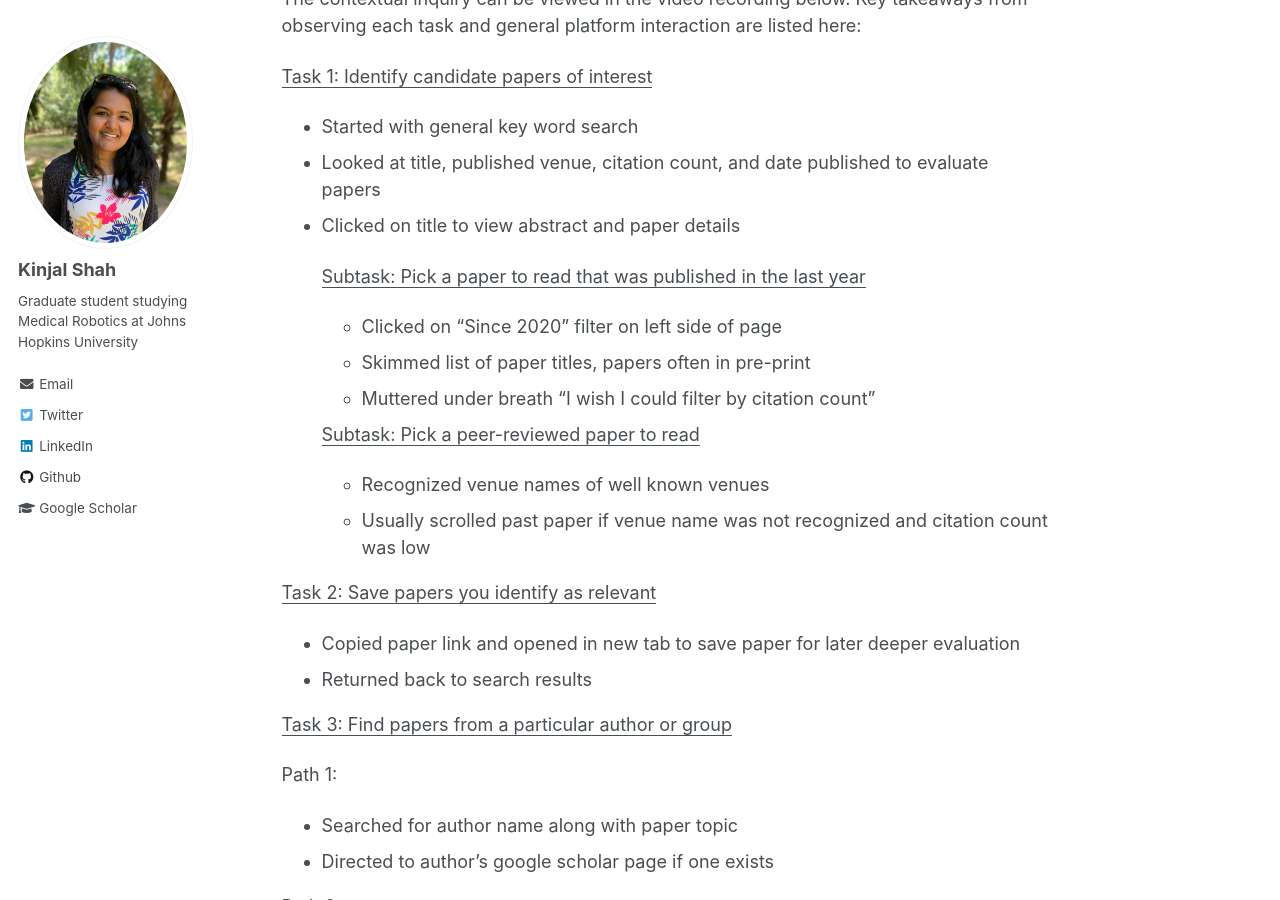
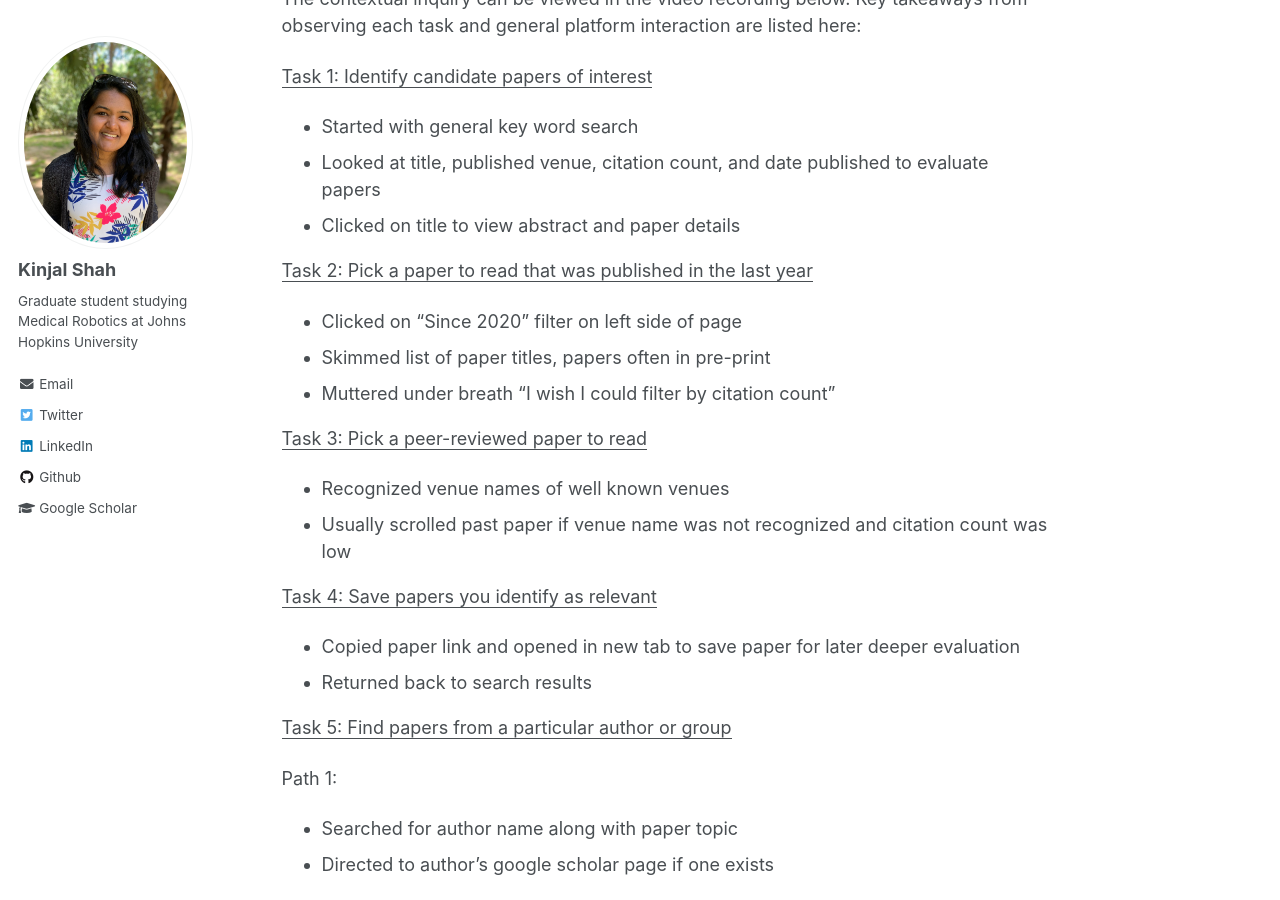
Before and after one commit to kinjmshah/kinjmshah.github.io, a Jekyll site: the page built from _portfolio/HCI_CI_LoFiPrototype.md, in a window 1280 px wide and 900 px high, scrolled down 1409 px. Built offline with Jekyll 4.4.1, drawn with Linux system fonts in a browser that asks for light colours.

Commit message:
Update HCI_CI_LoFiPrototype.md

```diff
--- a/_portfolio/HCI_CI_LoFiPrototype.md
+++ b/_portfolio/HCI_CI_LoFiPrototype.md
@@ -38,20 +38,20 @@ The contextual inquiry can be viewed in the video recording below. Key takeaways
 - Looked at title, published venue, citation count, and date published to evaluate papers
 - Clicked on title to view abstract and paper details
 
-    <ins>Subtask: Pick a paper to read that was published in the last year</ins>
-    - Clicked on "Since 2020" filter on left side of page
-    - Skimmed list of paper titles, papers often in pre-print
-    - Muttered under breath "I wish I could filter by citation count"
+<ins>Task 2: Pick a paper to read that was published in the last year</ins>
+- Clicked on "Since 2020" filter on left side of page
+- Skimmed list of paper titles, papers often in pre-print
+- Muttered under breath "I wish I could filter by citation count"
 
-    <ins>Subtask: Pick a peer-reviewed paper to read</ins>
-    - Recognized venue names of well known venues
-    - Usually scrolled past paper if venue name was not recognized and citation count was low
+<ins>Task 3: Pick a peer-reviewed paper to read</ins>
+- Recognized venue names of well known venues
+- Usually scrolled past paper if venue name was not recognized and citation count was low
 
-<ins>Task 2: Save papers you identify as relevant</ins>
+<ins>Task 4: Save papers you identify as relevant</ins>
 - Copied paper link and opened in new tab to save paper for later deeper evaluation
 - Returned back to search results
 
-<ins>Task 3: Find papers from a particular author or group</ins>
+<ins>Task 5: Find papers from a particular author or group</ins>
 
 Path 1:
 - Searched for author name along with paper topic
```
